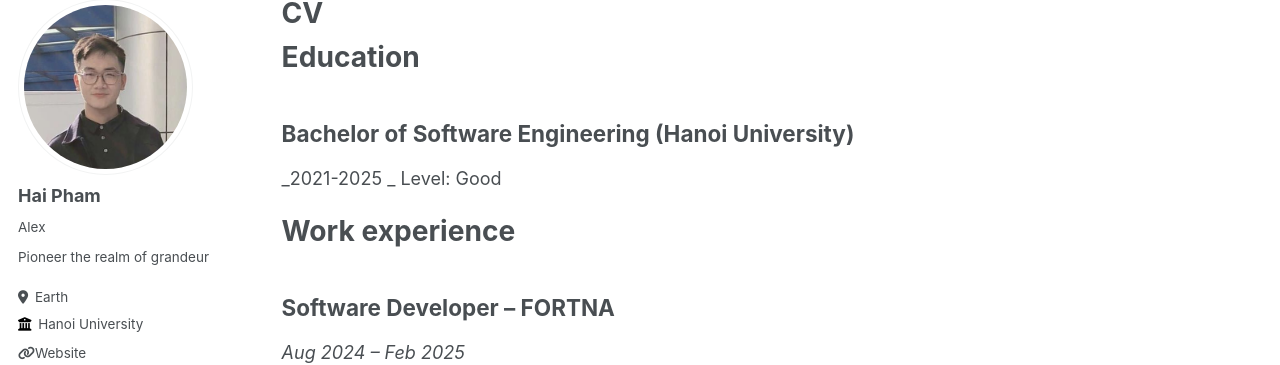
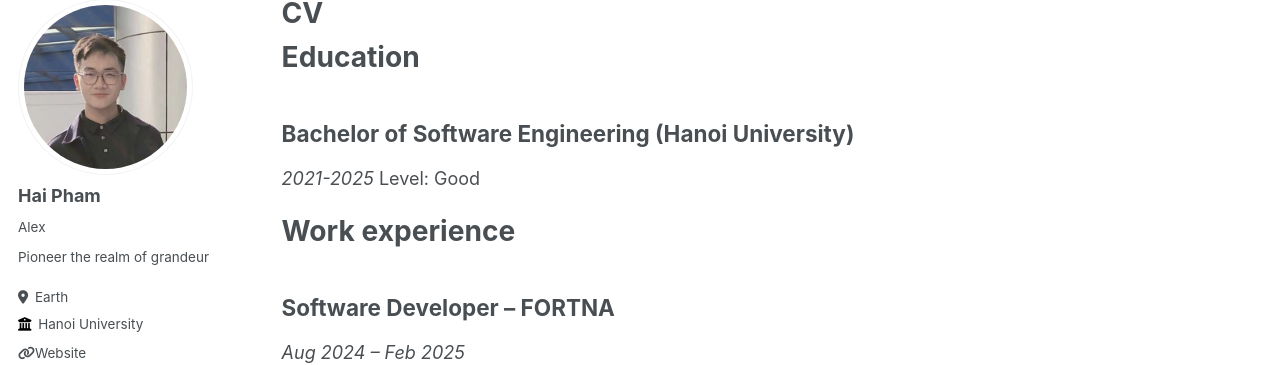
Before and after one commit to phamhaicnttk21/phamhaicnttk21.github.io, a Jekyll site: the page built from _pages/cv.md, in a window 1280 px wide and 1386 px high. Shown: the part 107-472 px from the top of the window. Built offline with Jekyll 4.4.1, drawn with Linux system fonts in a browser that asks for light colours.

Commit message:
Update cv.md

```diff
--- a/_pages/cv.md
+++ b/_pages/cv.md
@@ -12,7 +12,7 @@ redirect_from:
 # Education
 
 ## Bachelor of Software Engineering (Hanoi University)
-_2021-2025 _
+_2021-2025_
 Level: Good
 
 
```
